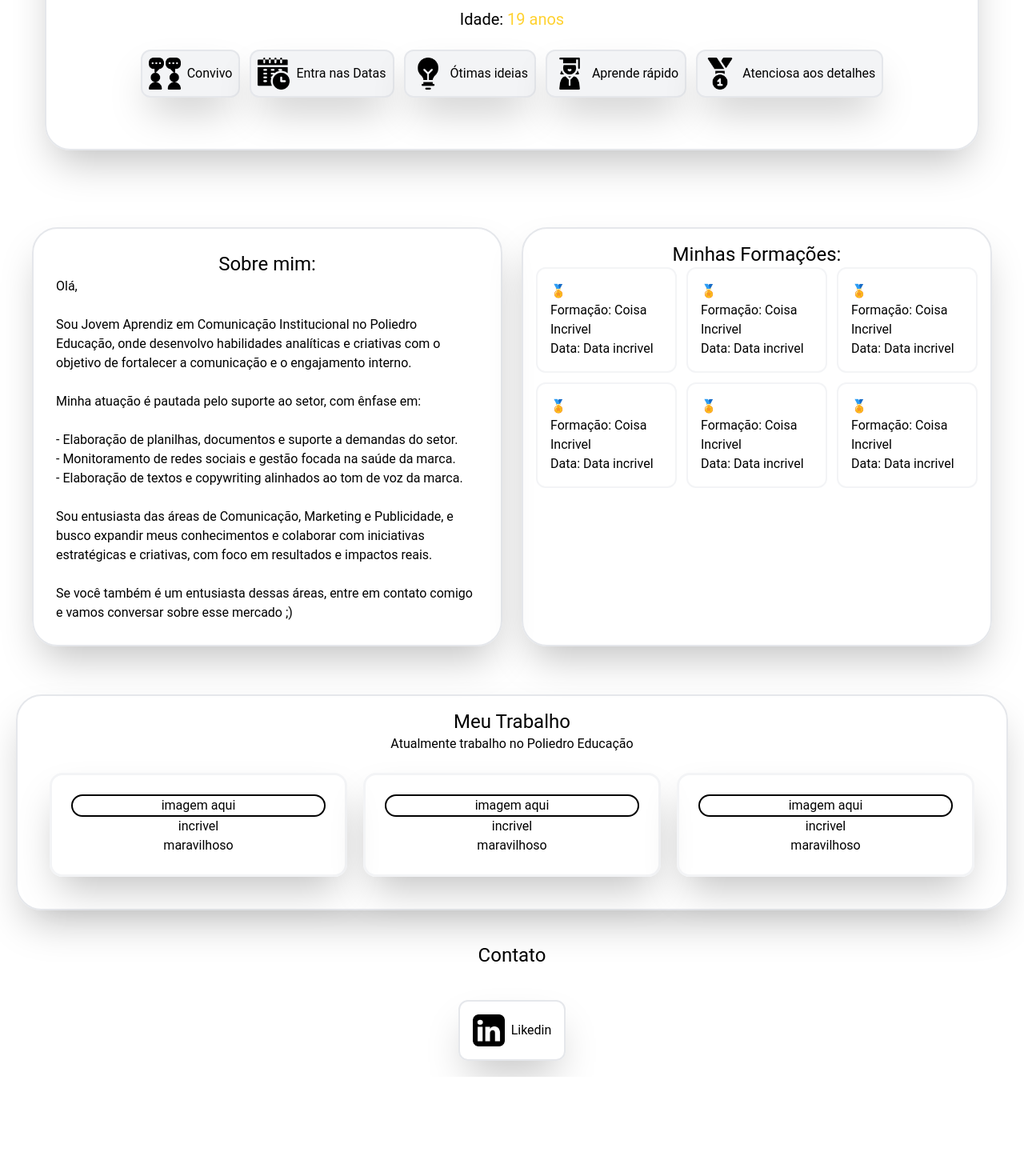
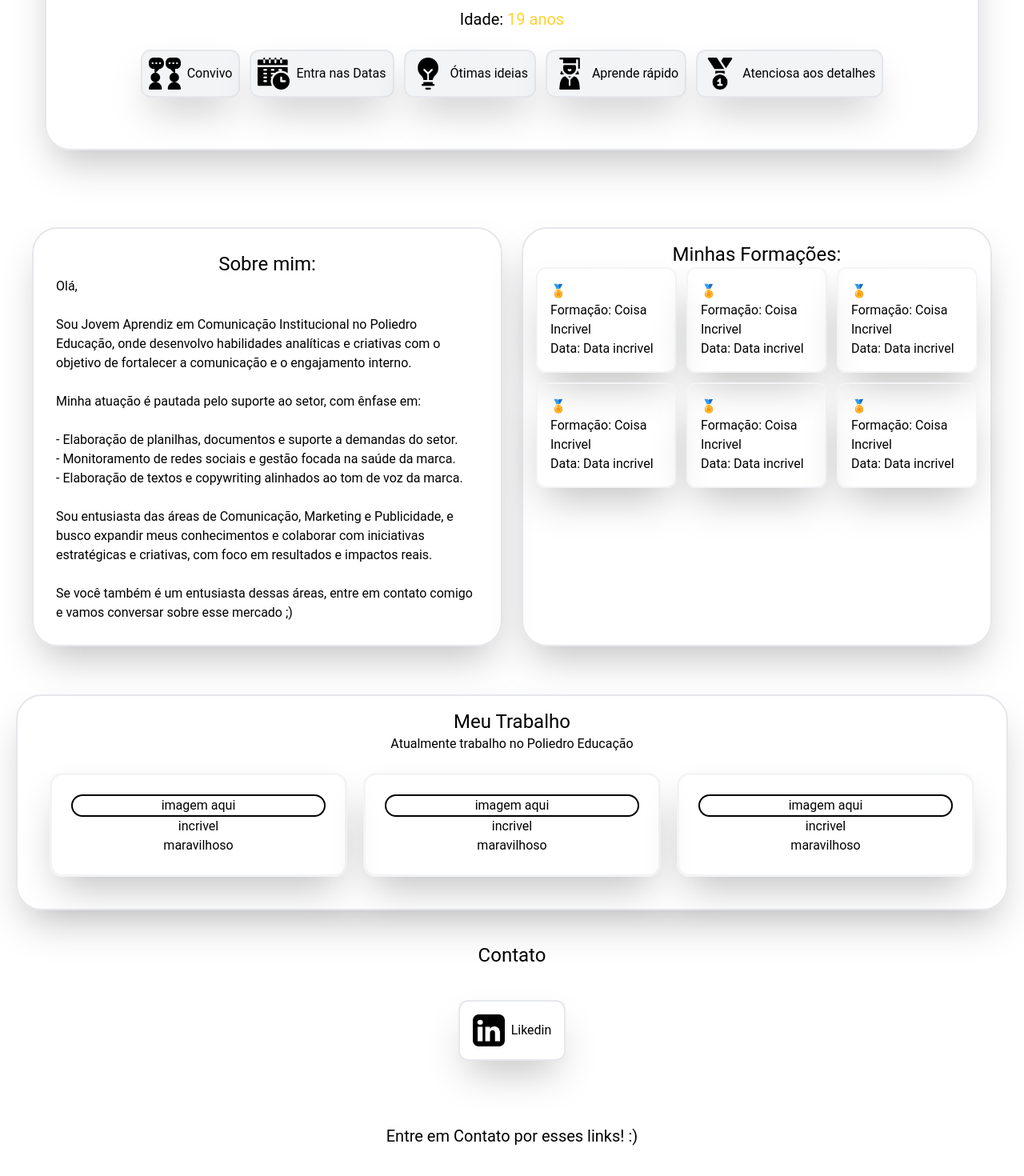
Before and after one commit to pdrinme/portifolio-gabriela, a React (Vite) app: page / in a window 1280 px wide. Shown: the part 496-1966 px from the top of the page at 80% size. Before the commit the page ends 1842 px from the top, so only its background shows below. Built offline with nearby package versions, Linux system fonts and the light colour scheme.

Commit message:
Enhance App.jsx with shadow effects and additional contact message for improved UI

```diff
--- a/src/App.jsx
+++ b/src/App.jsx
@@ -42,7 +42,7 @@ function App() {
           <div class="grid gap-3 lg:grid-cols-3 sm:grid-cols-1 items-center">
             {
               formation.map(( formacao, p ) =>
-                  <div class="border-2 border-gray-100 rounded-xl p-4 transition dark:border-[#363b3d] hover:scale-110">
+                  <div class="border-2 border-gray-100 rounded-xl shadow-2xl p-4 transition dark:border-[#363b3d] dark:shadow-white/15 hover:scale-110">
                     <p>🏅</p>
                     <h3>Formação: {formacao.name}</h3>
                     <p>Data: {formacao.date}</p>
@@ -77,7 +77,7 @@ function App() {
           </div>
         </div>
       </section>
-      <section >
+      <section class="pb-20">
             <div class="grid p-5 gap-6">
               <div class="grid gap-10 text-center justify-center">
                 <h2 class="text-2xl">Contato</h2>
@@ -90,6 +90,7 @@ function App() {
                   </a>
                 </div>
               </div>
+              <p class="text-xl text-center pt-14">Entre em Contato por esses links! :)</p>
             </div>
       </section>
     </div>
```
